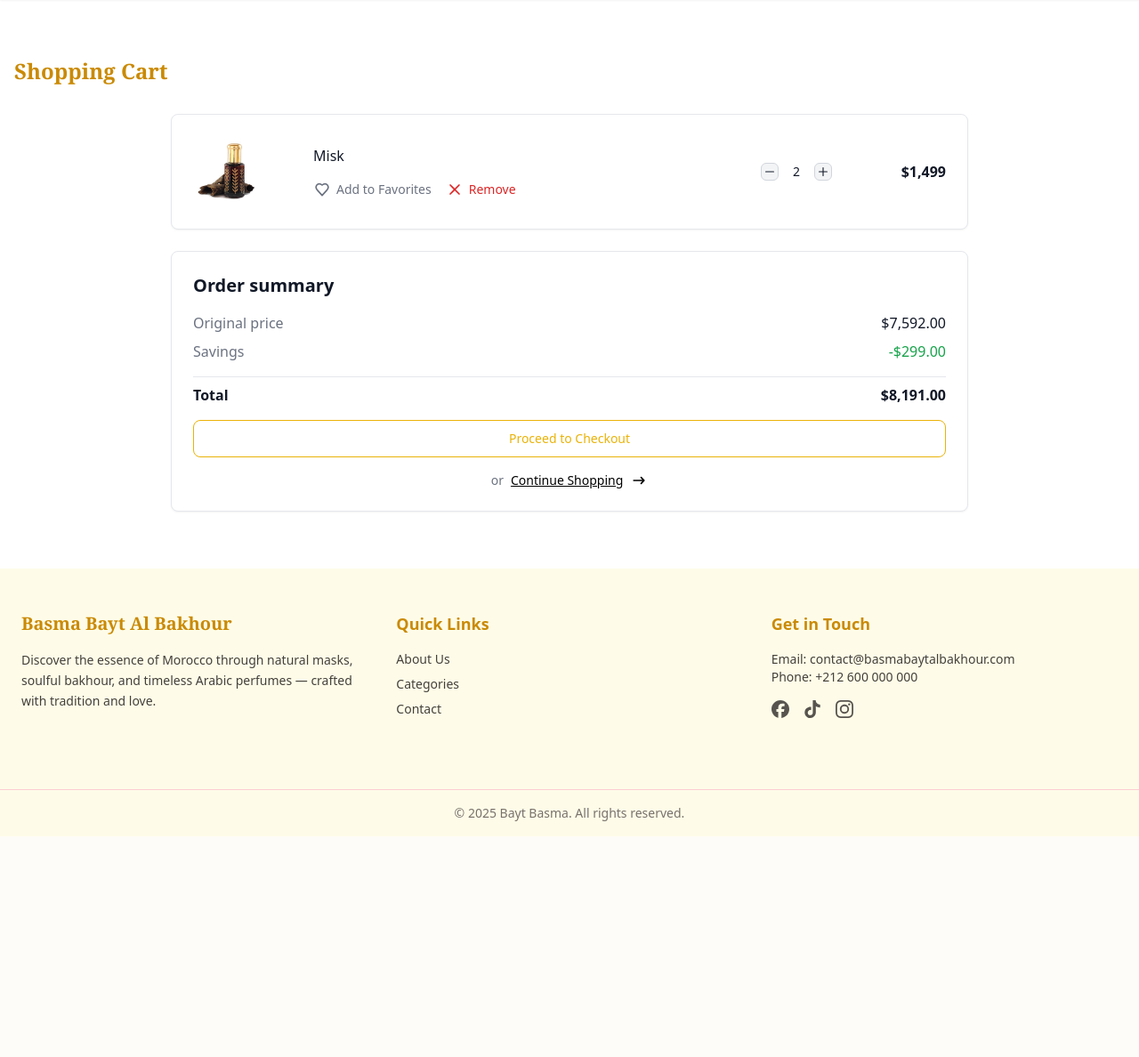
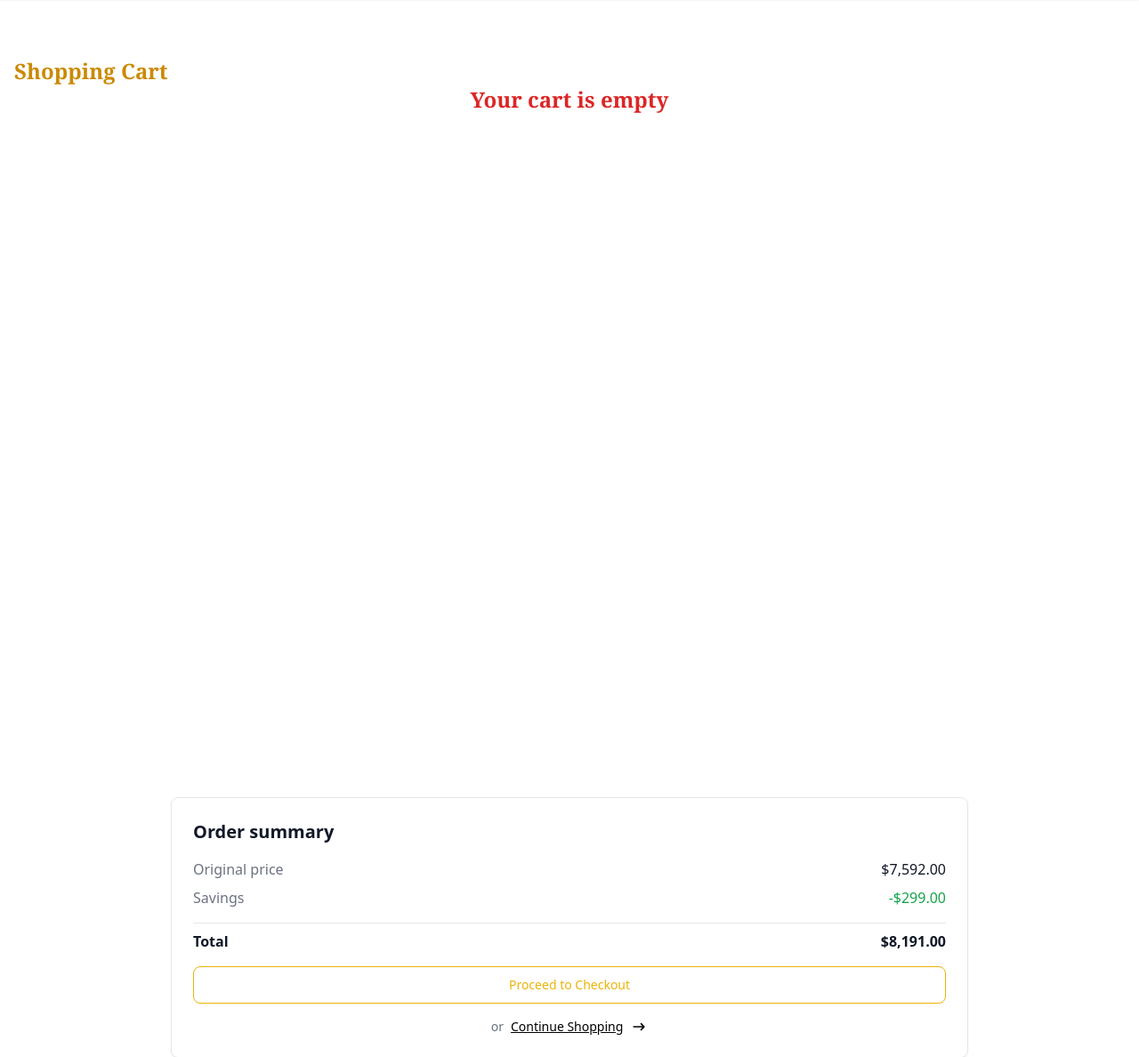
Before and after one commit to YassmineElhamim/ecommerce_website_with_django, a Django app: page /cart/ in a window 1280 px wide. Shown: the part 64-1252 px from the top of the page at 89% size. Before the commit the page ends 1004 px from the top, so only its background shows below. Run offline with Django 5.2, Linux system fonts and the light colour scheme; tables that the repository leaves empty hold one stand-in row (values such as "Sample post"); some libraries are stand-ins or nearby versions.

Commit message:
cart update

```diff
--- a/ecommerce/cart/cart.py
+++ b/ecommerce/cart/cart.py
@@ -1,23 +1,41 @@
+from store.models import Product
+
 class Cart():
     def __init__(self, request):
         self.session = request.session
 
         # Get current session key if exist
-        cart = self.session.get('session_key')
+        cart = self.session.get('cart')
 
         # If the user is new, no session key if it exists
-        if 'session_key' not in request.session:
-            cart = self.session['session_key'] = {}
+        if not cart:
+            cart = self.session['cart'] = {}
 
         # Make sure cart is available on all pages
         self.cart = cart
 
-    def add(self, product):
+    def add(self, product, quantity=1):
         product_id = str(product.id)
 
         if product_id in self.cart:
-            pass
+            self.cart[product_id]['quantity'] +=quantity
         else:
-            self.cart[product_id] = {'price': str(product.price)}
+            self.cart[product_id] = {'price': str(product.price), 'quantity': quantity}
 
         self.session.modified = True
+
+    @property
+    def item_count(self):
+        return sum(item.get('quantity', 1) for item in self.cart.values())
+
+    def get_items(self):
+        items=[]
+        for product_id, data in self.cart.items():
+            product = Product.objects.get(id=int(product_id))
+            items.append({
+                'product': product,
+                'quantity': data.get('quantity',1),
+                'total_price': float(data.get('price',0))*data.get('quantity',1)
+
+            })
+        return items
--- a/ecommerce/cart/templates/cart_summary.html
+++ b/ecommerce/cart/templates/cart_summary.html
@@ -4,49 +4,53 @@
 
 {% block content %}
 <section class="bg-white py-8 antialiased md:py-16">
-    <!-- <div class="max-w-5xl mx-auto text-center">
-      <h2 class="text-3xl md:text-4xl font-serif font-bold text-yellow-600">
-        Shopping Cart
-      </h2>
-    </div> -->
   <div class="mx-auto max-w-screen-xl px-4 2xl:px-0">
-    <!-- <h2 class="text-xl font-semibold text-gray-900 sm:text-2xl">Shopping Cart</h2> -->
       <h2 class="text-xl font-serif font-bold text-yellow-600 sm:text-2xl">
         Shopping Cart
       </h2>
-
+ {% if cart_items %}
     <div class="mt-6 sm:mt-8 md:gap-6 lg:flex lg:items-start xl:gap-8">
       <div class="mx-auto w-full flex-none lg:max-w-2xl xl:max-w-4xl">
         <div class="space-y-6">
+          {% for item in cart_items %}
           <div class="rounded-lg border border-gray-200 bg-white p-4 shadow-sm md:p-6">
             <div class="space-y-4 md:flex md:items-center md:justify-between md:gap-6 md:space-y-0">
                 <a href="#" class="shrink-0 md:order-1">
-                <img class="h-20 w-20 " src="{% static 'assets/product1.jpg' %}" alt="" />
+                  <img class="h-20 w-20 " src="{{item.product.image.url}}" alt="" />
                 </a>
 
                 <label for="counter-input" class="sr-only">Choose quantity:</label>
                 <div class="flex items-center justify-between md:order-3 md:justify-end">
                     <div class="flex items-center">
-                  <button type="button" id="decrement-button" data-input-counter-decrement="counter-input" class="inline-flex h-5 w-5 shrink-0 items-center justify-center rounded-md border border-gray-300 bg-gray-100 hover:bg-gray-200 focus:outline-none focus:ring-2 focus:ring-gray-100">
-                    <svg class="h-2.5 w-2.5 text-gray-900 " aria-hidden="true" xmlns="http://www.w3.org/2000/svg" fill="none" viewBox="0 0 18 2">
-                      <path stroke="currentColor" stroke-linecap="round" stroke-linejoin="round" stroke-width="2" d="M1 1h16" />
+                      <!-- Decrement Button -->
+                      <button type="button" data-input-counter-decrement="counter-input"
+                              class="decrement inline-flex h-5 w-5 shrink-0 items-center justify-center rounded-md border border-gray-300 bg-gray-100 hover:bg-gray-200 focus:outline-none focus:ring-2 focus:ring-gray-100">
+                        <svg class="h-2.5 w-2.5 text-gray-900" aria-hidden="true" xmlns="http://www.w3.org/2000/svg" fill="none" viewBox="0 0 18 2">
+                          <path stroke="currentColor" stroke-linecap="round" stroke-linejoin="round" stroke-width="2" d="M1 1h16"/>
                         </svg>
                       </button>
-                  <input type="text" id="counter-input" data-input-counter class="w-10 shrink-0 border-0 bg-transparent text-center text-sm font-medium text-gray-900 focus:outline-none focus:ring-0 " placeholder="" value="2" required />
-                  <button type="button" id="increment-button" data-input-counter-increment="counter-input" class="inline-flex h-5 w-5 shrink-0 items-center justify-center rounded-md border border-gray-300 bg-gray-100 hover:bg-gray-200 focus:outline-none focus:ring-2 focus:ring-gray-100 ">
-                    <svg class="h-2.5 w-2.5 text-gray-900 " aria-hidden="true" xmlns="http://www.w3.org/2000/svg" fill="none" viewBox="0 0 18 18">
-                      <path stroke="currentColor" stroke-linecap="round" stroke-linejoin="round" stroke-width="2" d="M9 1v16M1 9h16" />
+
+                      <!-- Quantity Input -->
+                      <input type="text"  data-input-counter
+                            class="counter-input w-10 shrink-0 border-0 bg-transparent text-center text-sm font-medium text-gray-900 focus:outline-none focus:ring-0"
+                            value="2" required readonly />
+
+                      <!-- Increment Button -->
+                      <button type="button" data-input-counter-increment="counter-input"
+                              class="increment inline-flex h-5 w-5 shrink-0 items-center justify-center rounded-md border border-gray-300 bg-gray-100 hover:bg-gray-200 focus:outline-none focus:ring-2 focus:ring-gray-100">
+                        <svg class="h-2.5 w-2.5 text-gray-900" aria-hidden="true" xmlns="http://www.w3.org/2000/svg" fill="none" viewBox="0 0 18 18">
+                          <path stroke="currentColor" stroke-linecap="round" stroke-linejoin="round" stroke-width="2" d="M9 1v16M1 9h16"/>
                         </svg>
                       </button>
                     </div>
+
                   <div class="text-end md:order-4 md:w-32">
-                  <p class="text-base font-bold text-gray-900 ">$1,499</p>
+                    <p class="text-base font-bold text-gray-900 ">{{item.product.price}}DH</p>
                   </div>
                 </div>
 
                 <div class="w-full min-w-0 flex-1 space-y-4 md:order-2 md:max-w-md">
-                <a href="#" class="text-base font-medium text-gray-900 hover:underline ">Misk</a>
-
+                  <a href="#" class="text-base font-medium text-gray-900 hover:underline ">{{item.product.name}}</a>
                 <div class="flex items-center gap-4">
                   <button type="button" class="inline-flex items-center text-sm font-medium text-gray-500 hover:text-gray-900 hover:underline ">
                     <svg class="me-1.5 h-5 w-5" aria-hidden="true" xmlns="http://www.w3.org/2000/svg" width="24" height="24" fill="none" viewBox="0 0 24 24">
@@ -65,6 +69,14 @@
               </div>
             </div>
           </div>
+          {% endfor %}
+  {% else %}
+    <div class="h-screen max-w-5xl mx-auto text-center">
+      <h5 class="text-xl font-serif font-bold text-red-600 sm:text-2xl">
+        Your cart is empty
+      </h5>
+      </div>
+  {% endif %}
 
 
 
@@ -224,4 +236,24 @@
       </div>
     </section>
 
+<script>
+  $(document).ready(function() {
+    // Decrement
+    $('.product-quantity .decrement').click(function() {
+        var $input = $(this).siblings('.counter-input'); // find the input in the same container
+        var value = parseInt($input.val()) || 1;
+        if (value > 1) {
+            $input.val(value - 1);
+        }
+    });
+
+    // Increment
+    $('.product-quantity .increment').click(function() {
+        var $input = $(this).siblings('.counter-input'); // find the input in the same container
+        var value = parseInt($input.val()) || 1;
+        $input.val(value + 1);
+    });
+});
+
+</script>
 {% endblock %}
--- a/ecommerce/cart/views.py
+++ b/ecommerce/cart/views.py
@@ -4,7 +4,10 @@ from store.models import Product
 from django.http import JsonResponse
 
 def cart_summary(request):
-    return render(request, 'cart_summary.html', {})
+    cart= Cart(request)
+    cart_items = cart.get_items()
+    return render(request, 'cart_summary.html', {'cart_items':cart_items})
+
 
 def cart_add(request):
     # get the cart
@@ -12,13 +15,13 @@ def cart_add(request):
     # test for POST
     if request.POST.get('action') == 'post' :
         # get stuff
-        product_id = int(request.POST.get('product_id'))
-        # lookup product in db
-        product = get_object_or_404(Product, id=product_id)
-        # save to session
-        cart.add(product=product)
-        # Return response
-        response = JsonResponse({'Product Name:': product.name})
+        product_id = request.POST.get('product_id')
+        if not product_id:
+            return JsonResponse({'error': 'No product_id'}, status=400)
+        product = get_object_or_404(Product, id=int(product_id))
+        cart.add(product=product, quantity=1)
+        return JsonResponse({'product_name': product.name})
+        return JsonResponse({'error': 'Invalid request'}, status=400)
         return response
 
 def cart_update(request):
--- a/ecommerce/store/templates/about.html
+++ b/ecommerce/store/templates/about.html
@@ -46,8 +46,8 @@
                 </p>
             </div>
             <div class="grid grid-cols-2 gap-4 mt-8">
-                <img class="w-full rounded-lg" src="{% static 'assets/about1.jpeg' %}" alt="office content 1">
-                <img class="mt-4 w-full lg:mt-10 rounded-lg" src="{% static 'assets/about2.jpeg' %}" alt="office content 2">
+                <img class="w-full rounded-lg" src="{% static 'assets/about1.jpeg' %}" alt="">
+                <img class="mt-4 w-full lg:mt-10 rounded-lg" src="{% static 'assets/about2.jpeg' %}" alt="">
             </div>
         </div>
     </section>
--- a/ecommerce/store/templates/navbar.html
+++ b/ecommerce/store/templates/navbar.html
@@ -52,7 +52,7 @@
             {{ cart.item_count }}
           </span>
             {% else %}
-            <span class="absolute -top-1 -right-2 bg-yellow-600 text-white text-xs rounded-full px-1">
+            <span  class="cart-count absolute -top-1 -right-2 bg-yellow-600 text-white text-xs rounded-full px-1">
               0
             </span>
           {% endif %}
@@ -105,7 +105,7 @@
           {{ cart.item_count }}
         </span>
           {% else %}
-          <span class="ml-2 bg-yellow-600 text-white text-xs rounded-full px-2 py-0.5">
+          <span class="cart-count ml-2 bg-yellow-600 text-white text-xs rounded-full px-2 py-0.5">
             0
           </span>
         {% endif %}
--- a/ecommerce/store/templates/product_details.html
+++ b/ecommerce/store/templates/product_details.html
@@ -28,6 +28,8 @@
               title=""
               class="flex items-center justify-center py-2.5 px-5 text-sm font-medium text-yellow-500 focus:outline-none bg-white rounded-lg border border-yellow-500 hover:bg-yellow-500 hover:text-white focus:z-10 focus:ring-4 focus:ring-yellow-50 "
               role="button"
+              value="{{product.id}}"
+              id=""
             >
               <svg
                 class="w-5 h-5 -ms-2 me-2"
```
Also changed, not shown: ecommerce/store/templates/products.html (+7 -2 lines). Lines whose indentation alone changed are shown as unchanged.
